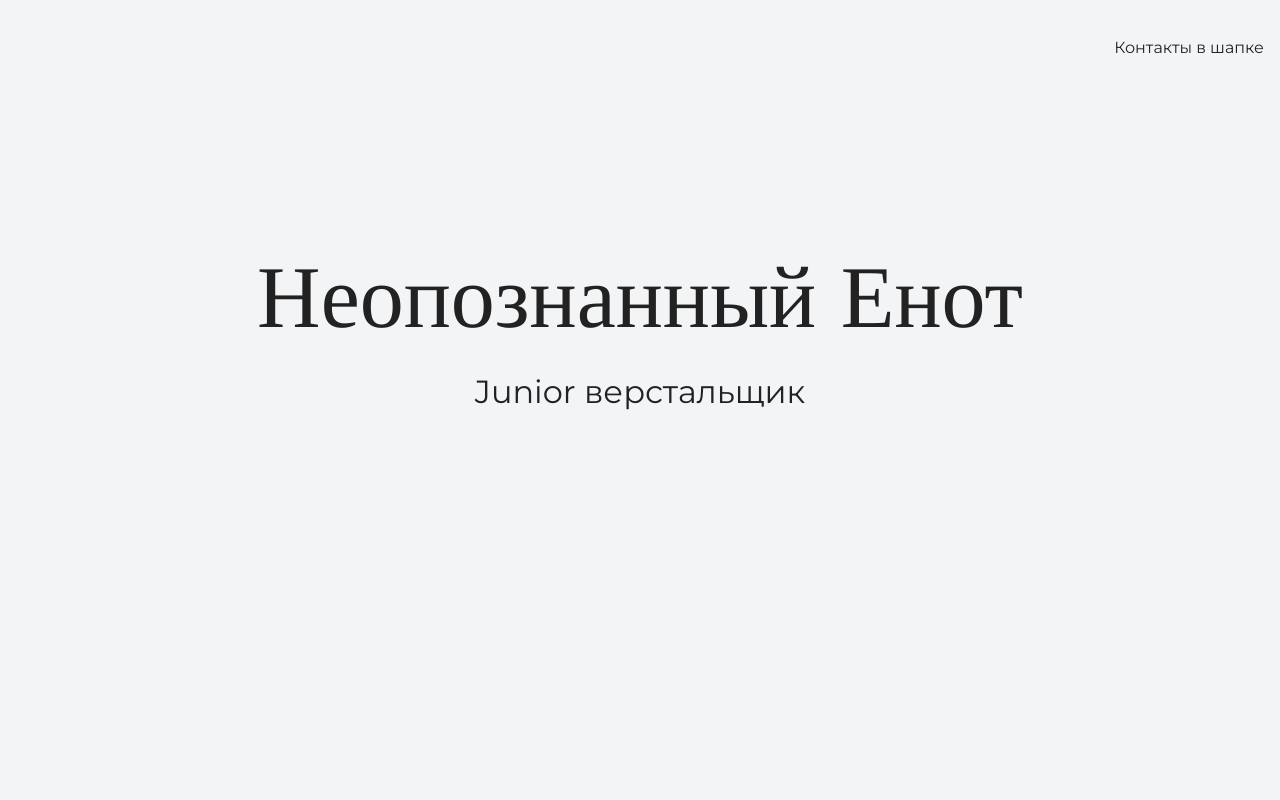
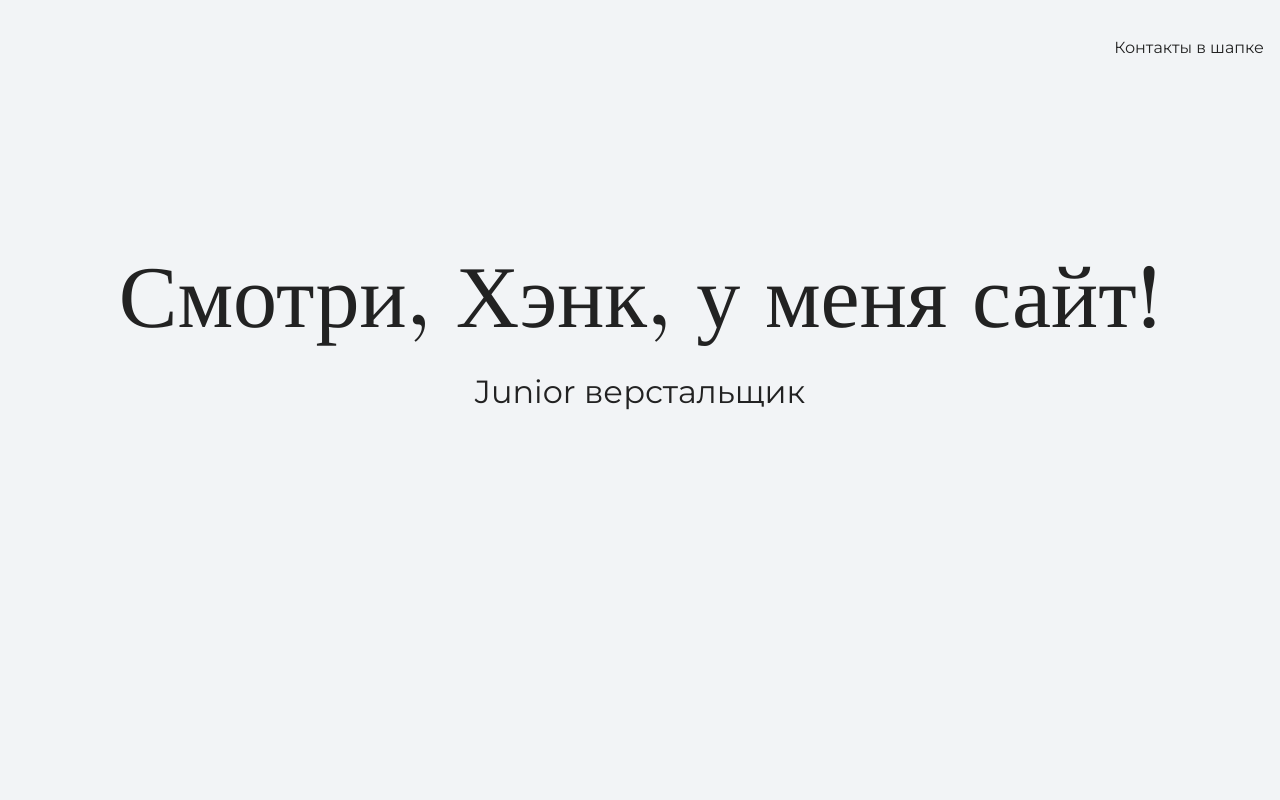
Before and after one commit to Eanriss/eanriss, a plain HTML site: page index.html in a window 1280 px wide. Shown: the top 800 px of the page. Drawn offline with nearby package versions, Linux system fonts and the light colour scheme.

Commit message:
Изменяет название

```diff
--- a/index.html
+++ b/index.html
@@ -17,7 +17,7 @@
     </header>
 
     <section class="hero-image">
-      <div class="container"> <h1 class="heading">Неопознанный Енот</h1>
+      <div class="container"> <h1 class="heading">Смотри, Хэнк, у меня сайт!</h1>
       <p>Junior верстальщик</p>
       </div>
     </section>
```
